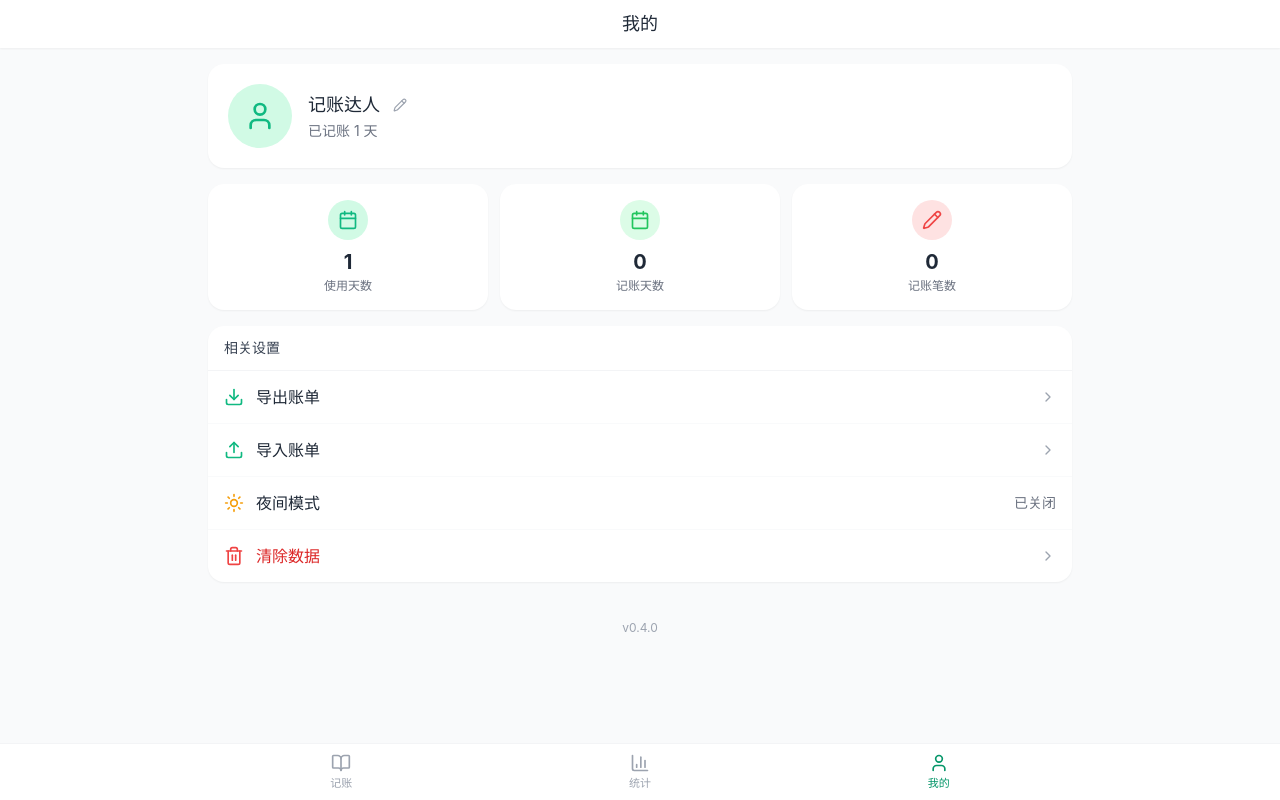
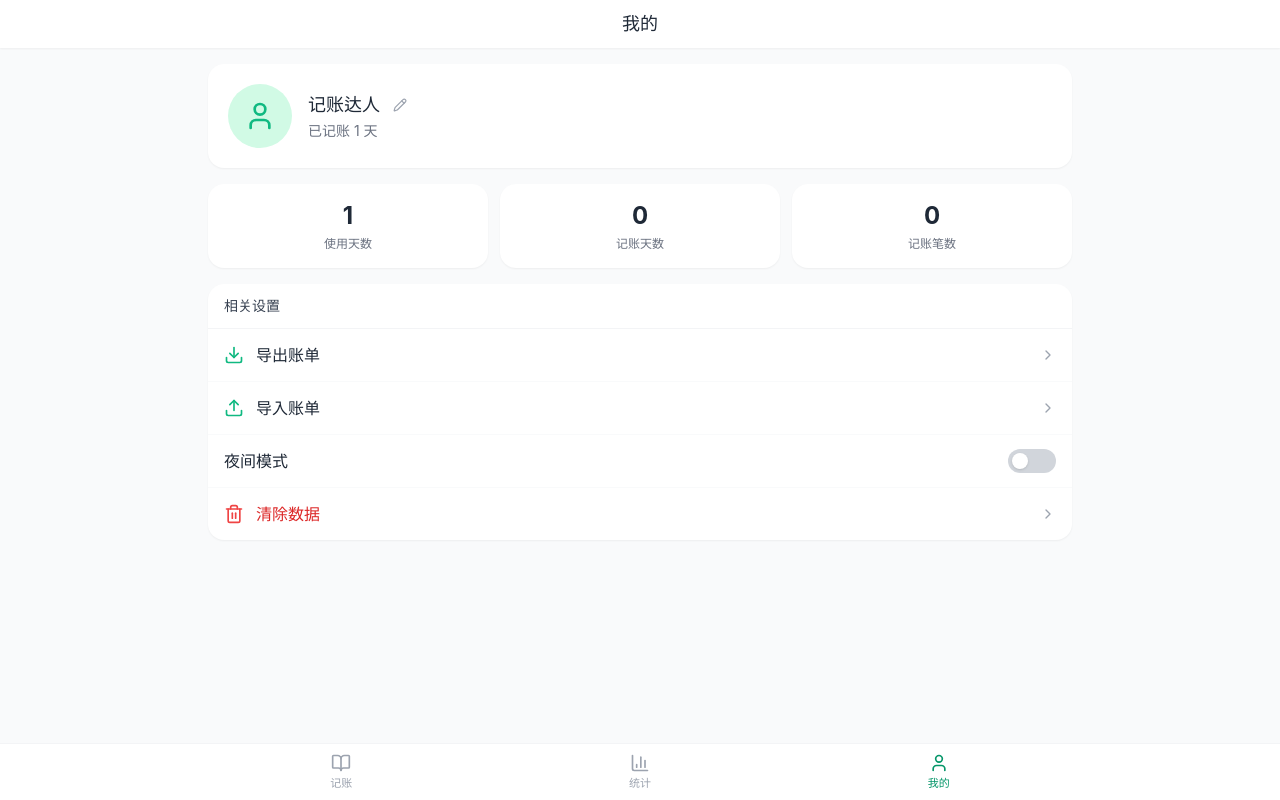
Before and after one commit to wangqi-pitaya/bill-records, a React (Vite) app: page /profile in a window 1280 px wide. Built offline with nearby package versions, Linux system fonts and the light colour scheme.

Commit message:
feat: 优化我的页面 - 移除统计卡片图标、夜间模式改为开关、隐藏版本号

```diff
--- a/src/pages/Profile.tsx
+++ b/src/pages/Profile.tsx
@@ -3,11 +3,8 @@ import {
   User,
   Download,
   Upload,
-  Moon,
-  Sun,
   Trash2,
   ChevronRight,
-  Calendar,
   Pencil,
   Check,
   X,
@@ -199,25 +196,16 @@ export default function Profile() {
         {/* 统计卡片 */}
         <div className="grid grid-cols-3 gap-3">
           <div className="bg-white dark:bg-gray-800 rounded-card shadow-card p-4 text-center transition-colors duration-300">
-            <div className="w-10 h-10 mx-auto mb-2 rounded-full bg-primary-100 dark:bg-primary-900/30 flex items-center justify-center">
-              <Calendar className="w-5 h-5 text-primary-500" />
-            </div>
-            <div className="text-xl font-bold text-gray-800 dark:text-gray-100">{stats.useDays}</div>
-            <div className="text-xs text-gray-500 dark:text-gray-400 mt-0.5">使用天数</div>
+            <div className="text-2xl font-bold text-gray-800 dark:text-gray-100">{stats.useDays}</div>
+            <div className="text-xs text-gray-500 dark:text-gray-400 mt-1">使用天数</div>
           </div>
           <div className="bg-white dark:bg-gray-800 rounded-card shadow-card p-4 text-center transition-colors duration-300">
-            <div className="w-10 h-10 mx-auto mb-2 rounded-full bg-income-100 dark:bg-income-900/30 flex items-center justify-center">
-              <Calendar className="w-5 h-5 text-income-500" />
-            </div>
-            <div className="text-xl font-bold text-gray-800 dark:text-gray-100">{stats.uniqueDates}</div>
-            <div className="text-xs text-gray-500 dark:text-gray-400 mt-0.5">记账天数</div>
+            <div className="text-2xl font-bold text-gray-800 dark:text-gray-100">{stats.uniqueDates}</div>
+            <div className="text-xs text-gray-500 dark:text-gray-400 mt-1">记账天数</div>
           </div>
           <div className="bg-white dark:bg-gray-800 rounded-card shadow-card p-4 text-center transition-colors duration-300">
-            <div className="w-10 h-10 mx-auto mb-2 rounded-full bg-expense-100 dark:bg-expense-900/30 flex items-center justify-center">
-              <Pencil className="w-5 h-5 text-expense-500" />
-            </div>
-            <div className="text-xl font-bold text-gray-800 dark:text-gray-100">{stats.totalBills}</div>
-            <div className="text-xs text-gray-500 dark:text-gray-400 mt-0.5">记账笔数</div>
+            <div className="text-2xl font-bold text-gray-800 dark:text-gray-100">{stats.totalBills}</div>
+            <div className="text-xs text-gray-500 dark:text-gray-400 mt-1">记账笔数</div>
           </div>
         </div>
 
@@ -252,15 +240,18 @@ export default function Profile() {
             onClick={toggleTheme}
             className="w-full flex items-center gap-3 px-4 py-3.5 hover:bg-gray-50 dark:hover:bg-gray-700 transition-colors border-t border-gray-50 dark:border-gray-750"
           >
-            {isDark ? (
-              <Moon className="w-5 h-5 text-primary-500 shrink-0" />
-            ) : (
-              <Sun className="w-5 h-5 text-amber-500 shrink-0" />
-            )}
             <span className="flex-1 text-left text-base text-gray-800 dark:text-gray-100">夜间模式</span>
-            <span className="text-sm text-gray-500 dark:text-gray-400">
-              {isDark ? '已开启' : '已关闭'}
-            </span>
+            <div
+              className={`relative w-12 h-6 rounded-full transition-colors duration-300 ${
+                isDark ? 'bg-primary-500' : 'bg-gray-300 dark:bg-gray-600'
+              }`}
+            >
+              <div
+                className={`absolute top-1 w-4 h-4 rounded-full bg-white shadow transition-transform duration-300 ${
+                  isDark ? 'translate-x-7' : 'translate-x-1'
+                }`}
+              />
+            </div>
           </button>
 
           {/* 清除数据 */}
@@ -274,10 +265,6 @@ export default function Profile() {
           </button>
         </div>
 
-        {/* 版本号 */}
-        <div className="text-center py-4">
-          <span className="text-xs text-gray-400 dark:text-gray-500">v0.4.0</span>
-        </div>
       </main>
 
       {/* 清除数据确认弹窗 */}
```
